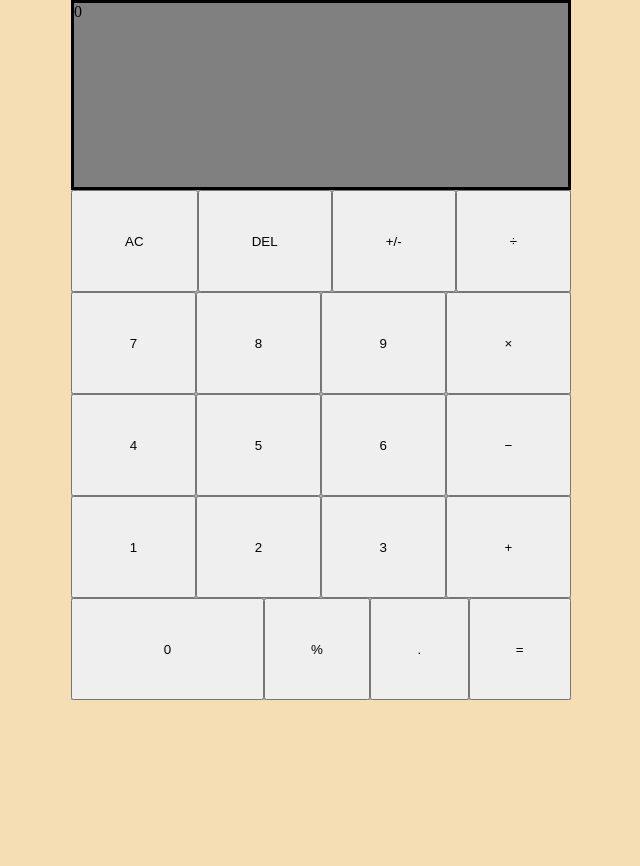
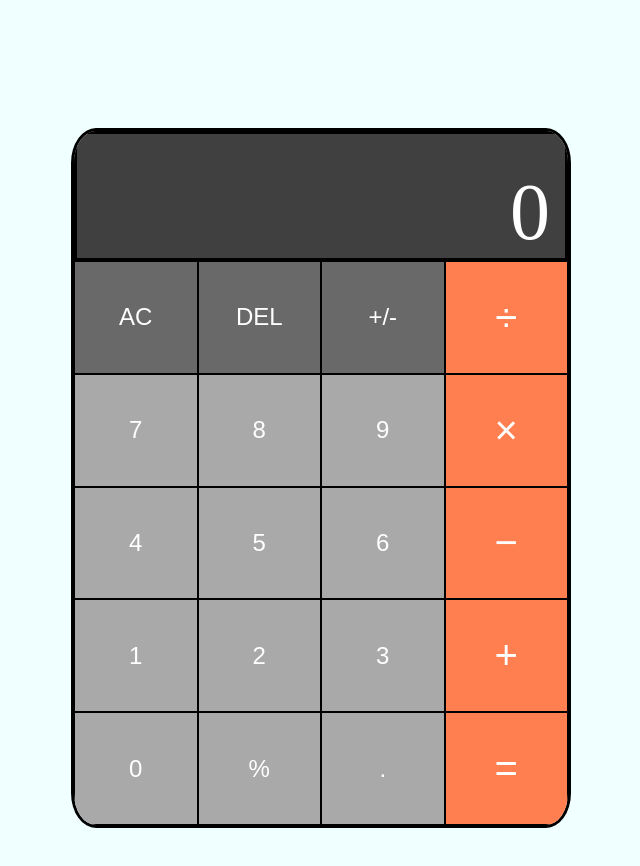
Before and after one commit to jimboscatfood/odin-calculator, a plain HTML site: page index.html in a window 1280 px wide. Shown: the whole page, without its empty margins (319-959 px from the left). Before the commit the page ends 800 px from the top, so only its background shows below. Drawn offline with Linux system fonts and the light colour scheme.

Commit message:
Add css styles to display and buttons

```diff
--- a/style.css
+++ b/style.css
@@ -5,24 +5,42 @@
 }
 
 body {
-    background-color:wheat;
+    background-color:#F0FFFF;
+    padding:10% 0;
 }
 
 .frame {
     margin:auto auto;
-    background-color: #beaeab;
+    border:medium solid black;
+    border-radius: 5%;
 
-    width:500px;
+    max-width:500px;
     height:700px;
     display:flex;
     flex-flow: column wrap;
     align-items:stretch;
+    overflow:hidden;
 }
 
 .display {
     border:black solid;
-    background-color:grey;
-    flex:2 0 auto;
+    background-color:#404040;
+    flex:0.5 0 auto;
+
+    display:flex;
+    justify-content: flex-end;
+    align-items: flex-end;
+    flex-wrap:wrap;
+    max-width:100%;
+}
+
+.displayOutput {
+    padding: 0px 15px;
+    font-size: 5rem;
+
+    color:white;
+    word-wrap: break-word;
+    overflow-y:auto;
 }
 
 .buttons {
@@ -30,6 +48,7 @@ body {
     flex-flow:column wrap;
     align-items:stretch;
     flex:5 0 auto;
+
 }
 
 .row1, .row2, .row3, .row4, .row5 {
@@ -40,9 +59,21 @@ body {
 }
 
 button {
-    flex:1 0 auto;
+    flex:1 0 0;
+    font-size: 1.5rem;
+    color:white;
+    border:1px solid black;
 }
 
-#button0 {
-    flex:2 0 auto;
+.operator, #equal {
+    background-color:coral;
+    font-size: 2.5rem;
 }
+
+.numKey, #percent, #decimal{
+    background-color: darkgray;
+}
+
+.row1 > .function {
+    background-color: dimgray;
+}
```
